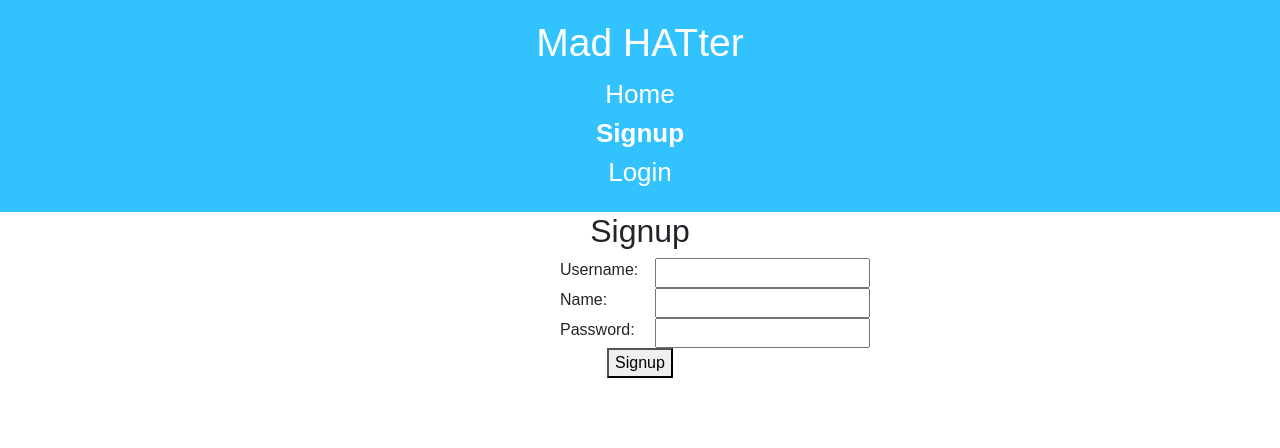
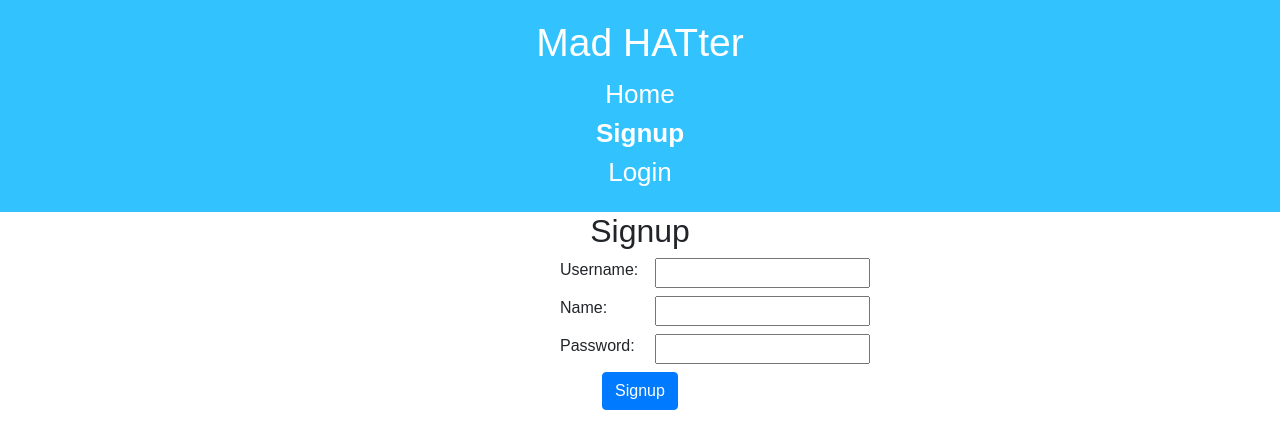
Before and after one commit to Shubanshii/mad-hatter-database, a React (Create React App) app in the folder client/: page /signup in a window 1280 px wide. Shown: the top 448 px of the page. Built offline with nearby package versions, Linux system fonts and the light colour scheme.

Commit message:
added margins to sign up form

```diff
--- a/client/src/components/pages/Signup.jsx
+++ b/client/src/components/pages/Signup.jsx
@@ -45,18 +45,18 @@ export default class Signup extends Component {
               <div className="col-sm-1 text-left">Username:</div>
               <div className="col-sm-1"><input type="text" value={this.state.username} name="username" onChange={this.handleInputChange} /></div>
             </div>
-            <div className="row">
+            <div className="row mt-2">
               <div className="col-sm-5"></div>
               <div className="col-sm-1 text-left">Name:</div>
               <div className="col-sm-1"><input type="text" value={this.state.name} name="name" onChange={this.handleInputChange} /></div>
             </div>
-            <div className="row">
+            <div className="row mt-2">
               <div className="col-sm-5"></div>
               <div className="col-sm-1 text-left">Password:</div>
               <div className="col-sm-1"><input type="password" value={this.state.password} name="password" onChange={this.handleInputChange} /></div>
             </div>
           </div>
-          <button onClick={(e) => this.handleClick(e)}>Signup</button>
+          <button className="btn btn-primary mt-2" onClick={(e) => this.handleClick(e)}>Signup</button>
         </form>
         {this.state.message && <div className="info info-danger">
           {this.state.message}
```
